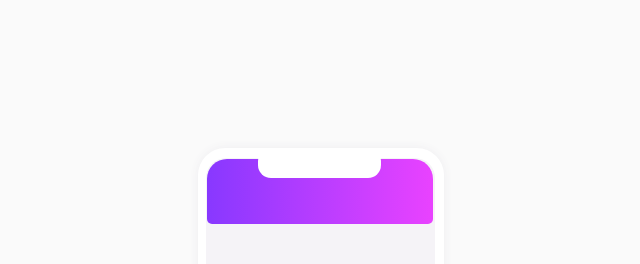
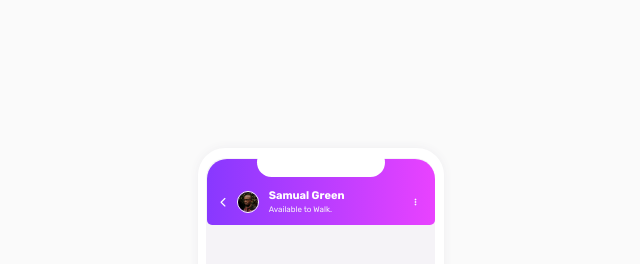
Before and after one commit to adarshcodes/chat-app-css-illustration-master, a plain HTML site: page index.html in a window 1280 px wide. Shown: the whole page, without its empty margins (199-839 px from the left). Drawn offline with Linux system fonts and the light colour scheme.

Commit message:
completed-app-header

```diff
--- a/index.html
+++ b/index.html
@@ -11,26 +11,43 @@
 
   <link href="https://fonts.googleapis.com/css2?family=Rubik:wght@400;500;700&display=swap" rel="stylesheet">
 
+  <script src="https://kit.fontawesome.com/3aff8df930.js"></script>
+
   <title>Frontend Mentor | Chat app CSS</title>
 
 </head>
 
 <body>
+  <!-- main container -->
+  <div class="container">
 
-    <div class="container">
-      <div class="content">
-        <div class="content__phone">
-          <div class="app-header">
-
+    <div class="content">
+      <!-- phone-design -->
+      <div class="content__phone">
+        <div class="app-header">
+          <div class="app-header__holder">
+            <i class="fas fa-chevron-left arrow"></i>
+            <div class="profile">
+              <img src="images/avatar.jpg" alt="pp" class="pp">
+              <h2 class="user-name">Samual Green <br> <span class="about">Available to Walk.</span></h2>
+            </div>
+            <i class="fas fa-ellipsis-v dots"></i>
           </div>
         </div>
-        <div class="content__text">
+      </div>
+      <!-- end of the phone-design -->
 
-        </div>
+      <!-- Text section -->
+      <div class="content__text">
+
       </div>
+
+      <!-- end of the text section -->
     </div>
 
+  </div>
 
+  <!-- end of main container -->
 
 
 
--- a/sass/components/_container.scss
+++ b/sass/components/_container.scss
@@ -61,23 +61,70 @@
         &::after {
             content: "";
             position: absolute;
-            height: 6%;
-            width: 50%;
+            height: 5.7%;
+            width: 52%;
             top: 0;
-            left: 6rem;
-            border-radius: 1.3rem;
+            left: 5.9rem;
+            border-radius: 1.6rem;
             background-color: $color-secondary-white;
             z-index: 1;
         }
 
         .app-header {
             position: relative;
-            width: 92%;
-            left: .9rem;
+            width: 92.5%;
+            left: .95rem;
             top: 1.1rem;
-            height: 65px;
+            height: 66px;
             background-image: linear-gradient(to right, $color-gradient-2, $color-gradient-1);
             border-radius: 2rem 2rem .5rem .5rem;
+            display: flex;
+            justify-content: flex-start;
+            align-items: flex-end;
+            color: $color-secondary-white;
+
+            &__holder {
+                width: 100%;
+                display: flex;
+                justify-content: flex-start;
+                align-items: center;
+                margin-bottom: 1rem;
+            }
+
+            .arrow {
+                font-size: 1rem;
+                // color: $color-secondary-white;
+                margin: 0 1rem 0 1.3rem;
+            }
+
+            .profile {
+                display: flex;
+                justify-content: center;
+                align-items: center;
+            }
+
+            .pp {
+                width: 2.2rem;
+                height: 2.2rem;
+                border-radius: 50%;
+                border: 1.5px solid #FAFAFA;
+                margin-right: 1rem;
+            }
+
+            .user-name {
+                font-size: 1.1rem;
+
+                .about {
+                    font-size: .8rem;
+                    font-weight: 200;
+                    color: $color-secondary-grey;
+                }
+            }
+
+            .dots {
+                margin-left: 7rem;
+                font-size: .8rem;
+            }
         }
     }
 }
```
Also changed, not shown: css/main.css, 1 other file.
